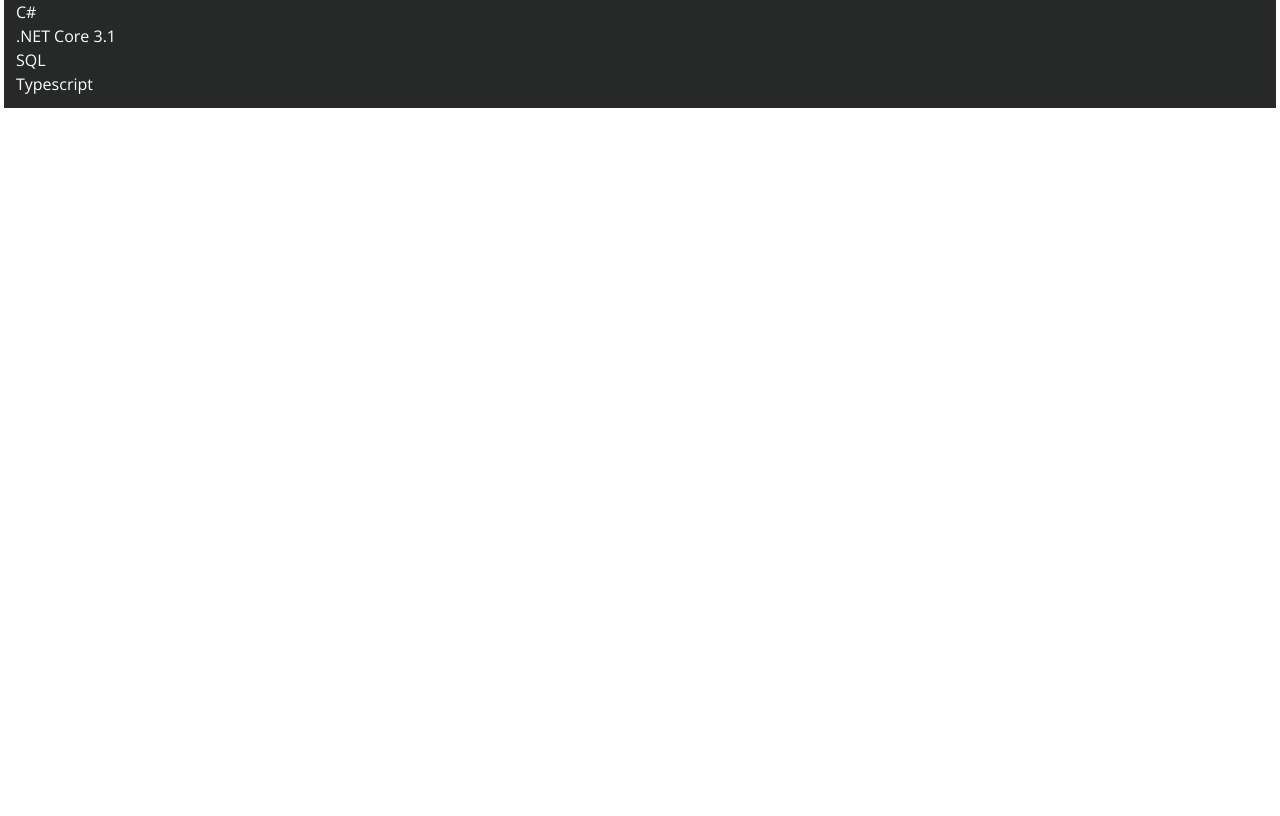
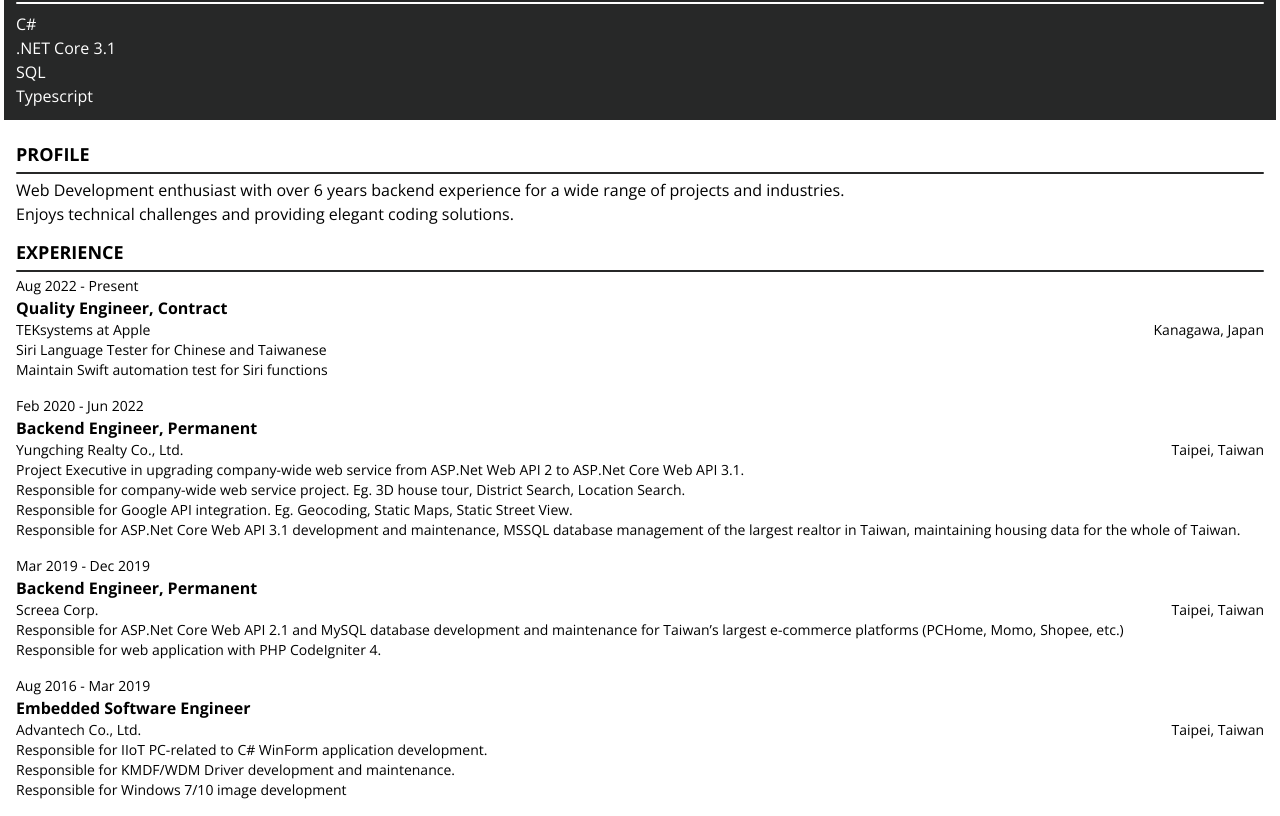
Before and after one commit to ken888686/Resume, a React (Vite) app: page / in a window 1280 px wide. Shown: the part 498-1314 px from the top of the page. Before the commit the page ends 800 px from the top, so only its background shows below. Built offline with nearby package versions, Linux system fonts and the light colour scheme.

Commit message:
create Main section

```diff
--- a/src/App.tsx
+++ b/src/App.tsx
@@ -1,10 +1,12 @@
 import React, { lazy } from 'react';
+import Main from './components/Main/Main';
 import Sidebar from './components/Sidebar/Sidebar';
 
 function App() {
   return (
-    <div className='m-1'>
+    <div className='m-1 flex flex-col'>
       <Sidebar />
+      <Main />
     </div>
   );
 }
--- a/src/assets/index.scss
+++ b/src/assets/index.scss
@@ -2,7 +2,7 @@
 @tailwind components;
 @tailwind utilities;
 
-@import url("https://fonts.googleapis.com/css2?family=Open+Sans&display=swap");
+@import url("https://fonts.googleapis.com/css2?family=Open+Sans:ital,wght@0,300;0,400;0,500;0,600;0,700;0,800;1,300;1,400;1,500;1,600;1,700;1,800&display=swap");
 
 html {
   font-family: "Open Sans", sans-serif;
--- /dev/null
+++ b/src/components/Main/Experience.tsx
@@ -0,0 +1,59 @@
+import React from 'react';
+import ExperienceCard from './ExperienceCard';
+import Separator from './Separator';
+
+function Experience() {
+  return (
+    <div>
+      <h3 className='text-lg font-bold uppercase'>Experience</h3>
+      <Separator />
+      <ul className='flex flex-col gap-4'>
+        <ExperienceCard
+          position='Quality Engineer, Contract'
+          duration='Aug 2022 - Present'
+          company='TEKsystems at Apple'
+          location='Kanagawa, Japan'
+          descriptions={[
+            'Siri Language Tester for Chinese and Taiwanese',
+            'Maintain Swift automation test for Siri functions',
+          ]}
+        />
+        <ExperienceCard
+          position='Backend Engineer, Permanent'
+          duration='Feb 2020 - Jun 2022'
+          company='Yungching Realty Co., Ltd.'
+          location='Taipei, Taiwan'
+          descriptions={[
+            'Project Executive in upgrading company-wide web service from ASP.Net Web API 2 to ASP.Net Core Web API 3.1. ',
+            'Responsible for company-wide web service project. Eg. 3D house tour, District Search, Location Search.',
+            'Responsible for Google API integration. Eg. Geocoding, Static Maps, Static Street View.',
+            'Responsible for ASP.Net Core Web API 3.1 development and maintenance, MSSQL database management of the largest realtor in Taiwan, maintaining housing data for the whole of Taiwan.',
+          ]}
+        />
+        <ExperienceCard
+          position='Backend Engineer, Permanent'
+          duration='Mar 2019 - Dec 2019'
+          company='Screea Corp.'
+          location='Taipei, Taiwan'
+          descriptions={[
+            'Responsible for ASP.Net Core Web API 2.1 and MySQL database development and maintenance for Taiwan’s largest e-commerce platforms (PCHome, Momo, Shopee, etc.)',
+            'Responsible for web application with PHP CodeIgniter 4.',
+          ]}
+        />
+        <ExperienceCard
+          position='Embedded Software Engineer'
+          duration='Aug 2016 - Mar 2019'
+          company='Advantech Co., Ltd.'
+          location='Taipei, Taiwan'
+          descriptions={[
+            'Responsible for IIoT PC-related to C# WinForm application development.',
+            'Responsible for KMDF/WDM Driver development and maintenance.',
+            'Responsible for Windows 7/10 image development',
+          ]}
+        />
+      </ul>
+    </div>
+  );
+}
+
+export default Experience;
--- /dev/null
+++ b/src/components/Main/ExperienceCard.tsx
@@ -0,0 +1,33 @@
+import React from 'react';
+
+type Prop = {
+  position: string;
+  duration: string;
+  company: string;
+  location: string;
+  descriptions: string[];
+};
+
+function ExperienceCard({ position, duration, company, location, descriptions }: Prop) {
+  return (
+    <li className='flex flex-col'>
+      <span className='text-sm'>{duration}</span>
+      <h4 className='font-bold'>{position}</h4>
+      <div className='flex items-center justify-between text-sm'>
+        <span>{company}</span>
+        <span>{location}</span>
+      </div>
+      <ul>
+        {descriptions.map((x, i) => {
+          return (
+            <li key={i} className='text-sm'>
+              {x}
+            </li>
+          );
+        })}
+      </ul>
+    </li>
+  );
+}
+
+export default ExperienceCard;
--- /dev/null
+++ b/src/components/Main/Header.tsx
@@ -0,0 +1,14 @@
+import React from 'react';
+import PersonalInfo from '../../data/constants';
+
+function Header() {
+  const { firstName, lastName, position } = PersonalInfo;
+  return (
+    <div className='hidden'>
+      <h1>{`${firstName} ${lastName}`}</h1>
+      <h2>{position}</h2>
+    </div>
+  );
+}
+
+export default Header;
--- /dev/null
+++ b/src/components/Main/Main.tsx
@@ -0,0 +1,16 @@
+import React from 'react';
+import Experience from './Experience';
+import Header from './Header';
+import Profile from './Profile';
+
+function Main() {
+  return (
+    <div className='mt-2 flex flex-col gap-3 p-3'>
+      <Header />
+      <Profile />
+      <Experience />
+    </div>
+  );
+}
+
+export default Main;
--- /dev/null
+++ b/src/components/Main/Profile.tsx
@@ -0,0 +1,20 @@
+import React from 'react';
+import PersonalInfo from '../../data/constants';
+import Separator from './Separator';
+
+function Profile() {
+  const {} = PersonalInfo;
+  return (
+    <div className=''>
+      <h3 className='text-lg font-bold uppercase'>profile</h3>
+      <Separator />
+      <p>
+        Web Development enthusiast with over 6 years backend experience for a wide range of projects
+        and industries.
+      </p>
+      <p>Enjoys technical challenges and providing elegant coding solutions.</p>
+    </div>
+  );
+}
+
+export default Profile;
--- /dev/null
+++ b/src/components/Main/Separator.tsx
@@ -0,0 +1,7 @@
+import React from 'react';
+
+function Separator() {
+  return <div className='my-1 h-0.5 rounded-full -bg--dark' />;
+}
+
+export default Separator;
--- a/src/components/Sidebar/ContactInfo.tsx
+++ b/src/components/Sidebar/ContactInfo.tsx
@@ -5,7 +5,7 @@ import ContactInfoList from './ContactInfoList';
 function ContactInfo() {
   return (
     <div className=''>
-      <h3 className='font-bold uppercase -text--primary'>contact</h3>
+      <h3 className='text-lg font-bold uppercase -text--primary'>contact</h3>
       <Separator />
       <ContactInfoList />
     </div>
--- a/src/components/Sidebar/Education.tsx
+++ b/src/components/Sidebar/Education.tsx
@@ -5,7 +5,7 @@ import EducationList from './EducationList';
 function Education() {
   return (
     <div className=''>
-      <h3 className='font-bold uppercase -text--primary'>Education</h3>
+      <h3 className='text-lg font-bold uppercase -text--primary'>Education</h3>
       <Separator />
       <EducationList />
     </div>
--- a/src/components/Sidebar/Skill.tsx
+++ b/src/components/Sidebar/Skill.tsx
@@ -4,7 +4,7 @@ import Separator from '../Common/Separator';
 function Skill() {
   return (
     <div className=''>
-      <h3 className='font-bold uppercase -text--primary'>skills</h3>
+      <h3 className='text-lg font-bold uppercase -text--primary'>skills</h3>
       <Separator />
       <ul className='-text--light'>
         <li>C#</li>
```
